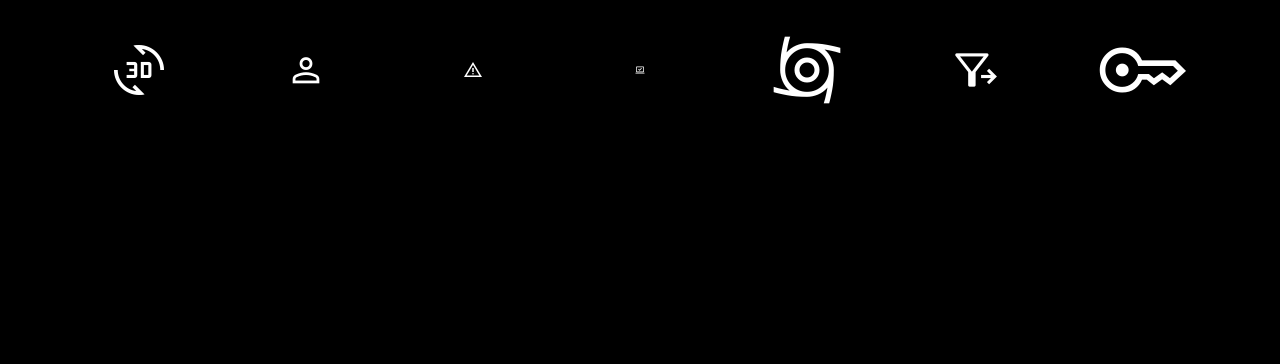
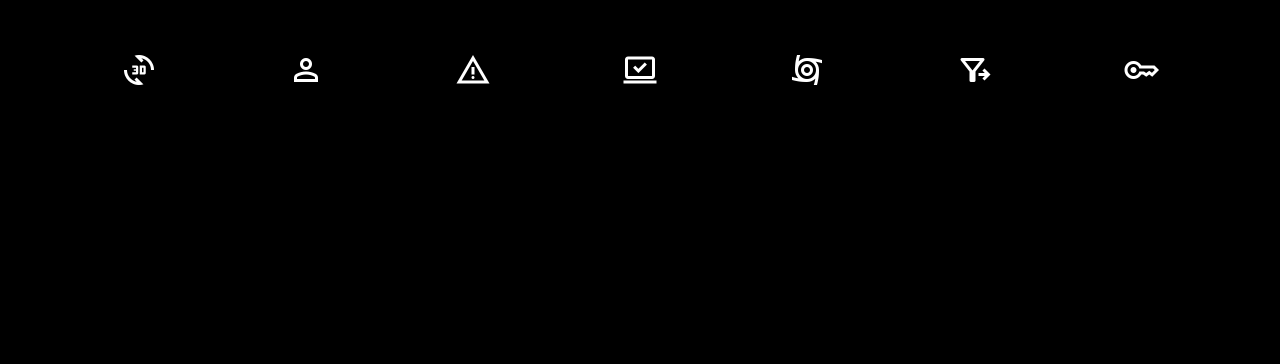
Before and after one commit to RAFI-Frank-Fleischer/Digital-Buttons-Tablet, a plain HTML site: page index.html in a window 1280 px wide. Shown: the top 364 px of the page. Drawn offline with nearby package versions, Linux system fonts and the light colour scheme.

Commit message:
Update index.html

```diff
--- a/index.html
+++ b/index.html
@@ -56,7 +56,8 @@
             font-family: Arial, sans-serif;
         }
         .material-symbols-outlined {
-            font-size: 40px; /* Größere Schrift für Icons */
+            font-size: 32px; /* Standardgröße */
+            transform: scale(1.5); /* Vergrößerung der Icons */
         }
     </style>
     <!-- Material Icons Schriftart einbinden -->
@@ -65,25 +66,25 @@
 <body>
     <div class="container">
         <button class="button" ontouchstart="this.style.backgroundColor = 'red'" ontouchend="this.style.backgroundColor = '#000000'">
-            <span class="material-symbols-outlined" style="font-size: 60px;">3d_rotation</span>
+            <span class="material-symbols-outlined">3d_rotation</span>
         </button>
         <button class="button" ontouchstart="this.style.backgroundColor = 'red'" ontouchend="this.style.backgroundColor = '#000000'">
-            <span class="material-symbols-outlined" style="font-size: 40px;">person</span>
+            <span class="material-symbols-outlined">person</span>
         </button>
         <button class="button" ontouchstart="this.style.backgroundColor = 'red'" ontouchend="this.style.backgroundColor = '#000000'">
-            <span class="material-symbols-outlined" style="font-size: 20px;">warning</span>
+            <span class="material-symbols-outlined">warning</span>
         </button>
         <button class="button" ontouchstart="this.style.backgroundColor = 'red'" ontouchend="this.style.backgroundColor = '#000000'">
-            <span class="material-symbols-outlined" style="font-size: 10px;">sync_saved_locally</span>
+            <span class="material-symbols-outlined">sync_saved_locally</span>
         </button>
         <button class="button" ontouchstart="this.style.backgroundColor = 'red'" ontouchend="this.style.backgroundColor = '#000000'">
-            <span class="material-symbols-outlined" style="font-size: 80px;">cyclone</span>
+            <span class="material-symbols-outlined">cyclone</span>
         </button>
         <button class="button" ontouchstart="this.style.backgroundColor = 'red'" ontouchend="this.style.backgroundColor = '#000000'">
-            <span class="material-symbols-outlined" style="font-size: 50px;">filter_arrow_right</span>
+            <span class="material-symbols-outlined">filter_arrow_right</span>
         </button>
         <button class="button" ontouchstart="this.style.backgroundColor = 'red'" ontouchend="this.style.backgroundColor = '#000000'">
-            <span class="material-symbols-outlined" style="font-size: 90px;">key</span>
+            <span class="material-symbols-outlined">key</span>
         </button>
     </div>
     <img src="https://raw.githubusercontent.com/RAFI-Frank-Fleischer/Digital-Buttons-Tablet/main/RAFI_Logo_A4_weiss.png" alt="Logo" class="logo" width="200">
```
